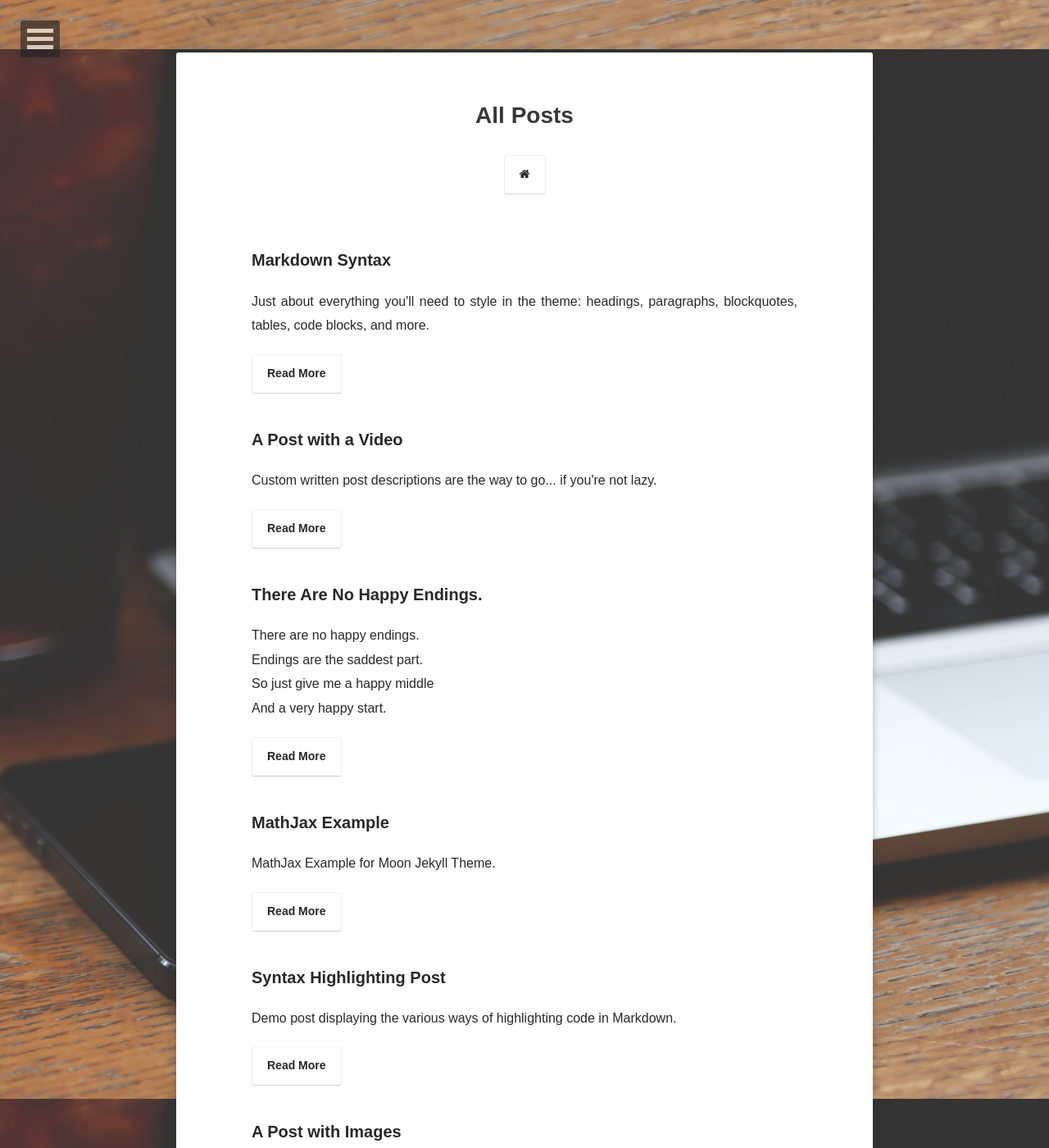
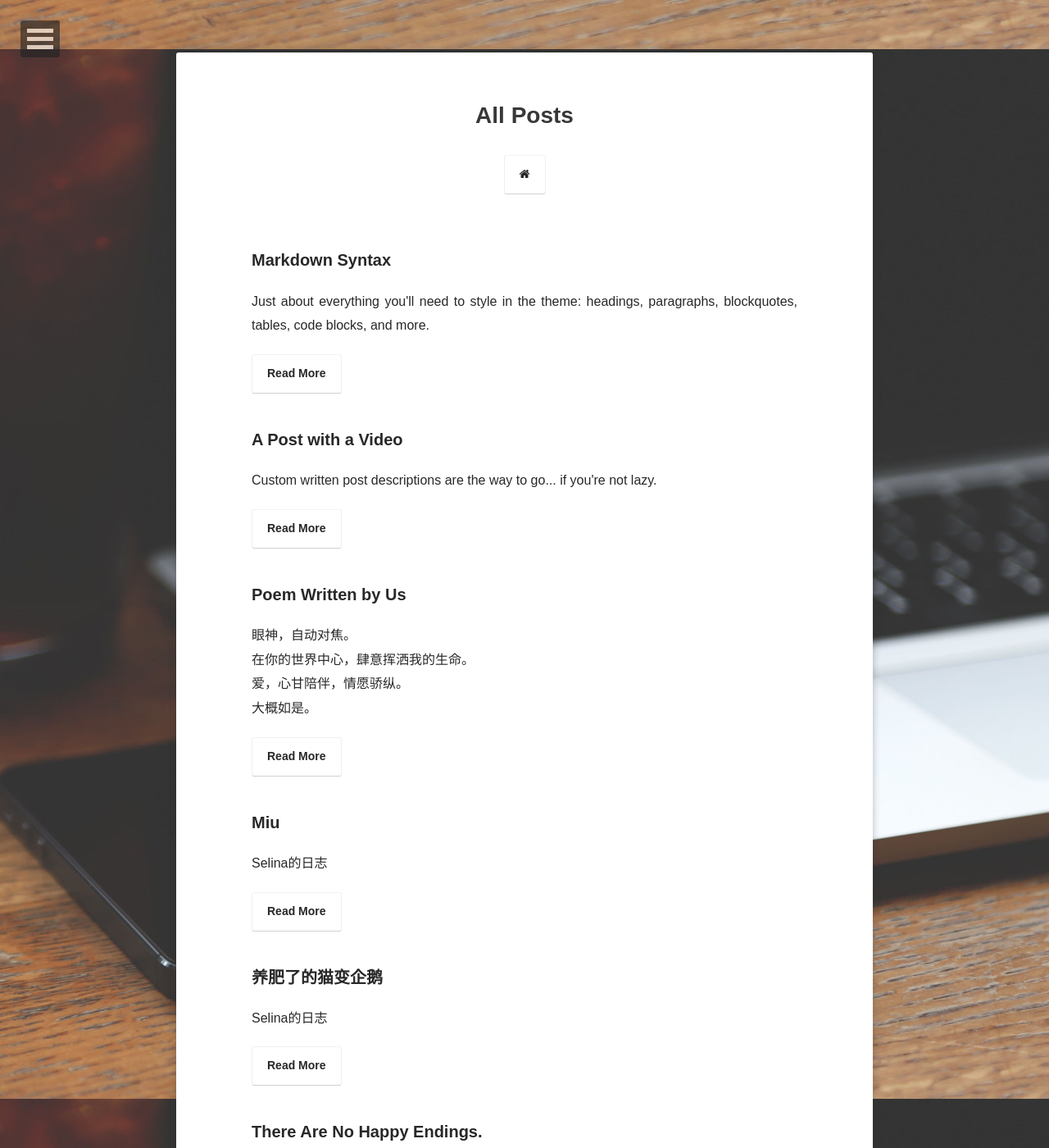
Before and after one commit to meetwk90/meetwk90.github.io, a Jekyll site: the page built from posts/index.md, in a window 1280 px wide and 1400 px high. Shown: the whole window at 82% size. Built offline with Jekyll 4.4.1, drawn with Linux system fonts in a browser that asks for light colours; some web fonts are replaced; comment, search, counter and statistics services are not loaded.

Commit message:
Push pages

```diff
--- /dev/null
+++ b/_posts/2015-10-12-cat-becomes-penguin-post.md
@@ -0,0 +1,20 @@
+---
+layout: post
+title: "养肥了的猫变企鹅"
+date: 2015-10-12
+excerpt: "Selina的日志"
+tag:
+- diary
+- Selina
+comments: true
+---
+
+要怎么说呢。我是焦虑的，对摇摆不定的未来，对把握不好的现在。
+
+之前的我，好像躲在现实背后的企鹅，明明囤着足够的脂肪可以温暖自己从北极走回南极，或许路途还能遇到温暖的亚热带体验奇妙的煎熬，却偏不。选了个烤箱，把自己锁紧，而人工的炙烤，怎么能比得上阳光，她会在考验你的同时让你成长而不是焦脆（心力交瘁）。
+
+我还是不确定明天去哪里，只是我从烤箱出来了，摇摇摆摆和企鹅一样在走，走不快跑不开，方向曲折，晃晃着在找那片海。在那里，我可以快速的游，自由的游，愉快地喂饱自己。
+
+我还是忐忑啊，可是，想想，那片海有天有蓝有鱼，居然莫名地开心了。
+
+哦，我忘了说，是你开的，我烤箱的门。
--- /dev/null
+++ b/_posts/2016-01-01-miu-post.md
@@ -0,0 +1,27 @@
+---
+layout: post
+title:  "Miu"
+date:   2016-01-01
+excerpt: "Selina的日志"
+tag:
+- diary
+- Selina
+comments: true
+---
+太可怕世界变化,人心难测。
+
+你却还是一样。直率。
+
+这连续一个星期的煎熬,身体垮了,脑子糊的。
+
+累的时候,突然出现你侧脸的说自己伪geek的样子。
+
+我还会傻笑。
+
+新年,你还会陪我吧。
+
+想听你说,是的。
+
+你,我全心奉陪。
+
+你还有6分钟。就现在。
--- /dev/null
+++ b/_posts/2016-01-13-poem-post.md
@@ -0,0 +1,31 @@
+---
+layout: post
+title:  "Poem Written by Us"
+date:   2016-01-13
+excerpt: "眼神，自动对焦。  <br />
+在你的世界中心，肆意挥洒我的生命。  <br />
+爱，心甘陪伴，情愿骄纵。  <br />
+大概如是。"
+tag:
+- poem
+- Selina
+- Walter
+comments: true
+---
+
+眼神，自动对焦。
+
+在你的世界中心，肆意挥洒我的生命。
+
+爱，心甘陪伴，情愿骄纵。
+
+大概如是。
+
+
+Our visions focusing in one.
+
+In your life, living mine.
+
+Love is, following one's heart, meanwhile be willing to free this man.
+
+Perhaps this is the way, we give and gain.
```
Also changed, not shown: _posts/2015-10-06-there-are-no-happy-endings-post.md (+5 -5 lines).
